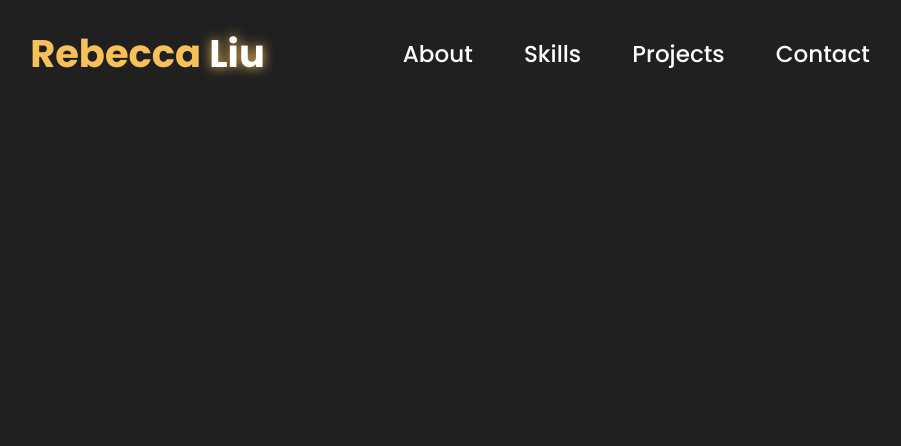
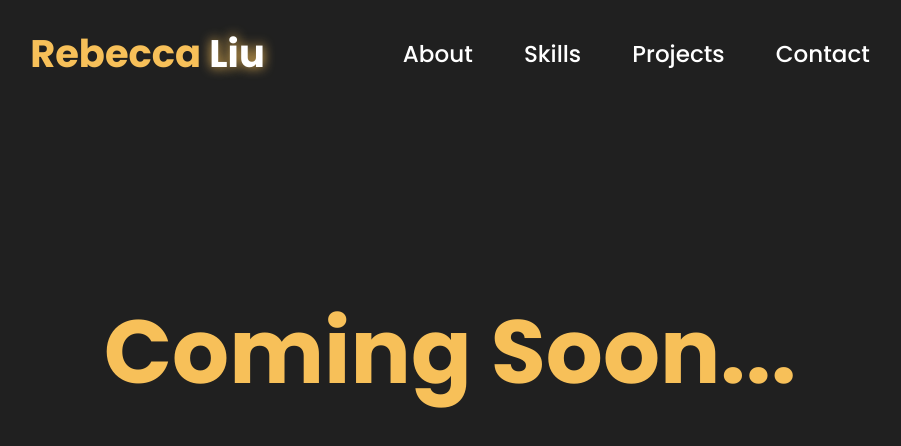
Before and after one commit to uilacceb/portfolio, a React (Vite) app in the folder client/: page /projects in a window 1280 px wide. Shown: the top 446 px of the page, without its empty margins (190-1091 px from the left). Built offline with nearby package versions, Linux system fonts and the light colour scheme.

Commit message:
added coming soon to the project page

```diff
--- a/client/src/pages/Projects.jsx
+++ b/client/src/pages/Projects.jsx
@@ -3,6 +3,9 @@
 const Projects = () => {
   return (
     <>
+      <section style={{height: '100vh', display: 'flex', alignItems: 'center', justifyContent: 'center'}}>
+        <h1 style={{ color: '#f7c059', fontSize: '7rem',  }}>Coming Soon...</h1>
+      </section>
     </>
   )
 }
```
